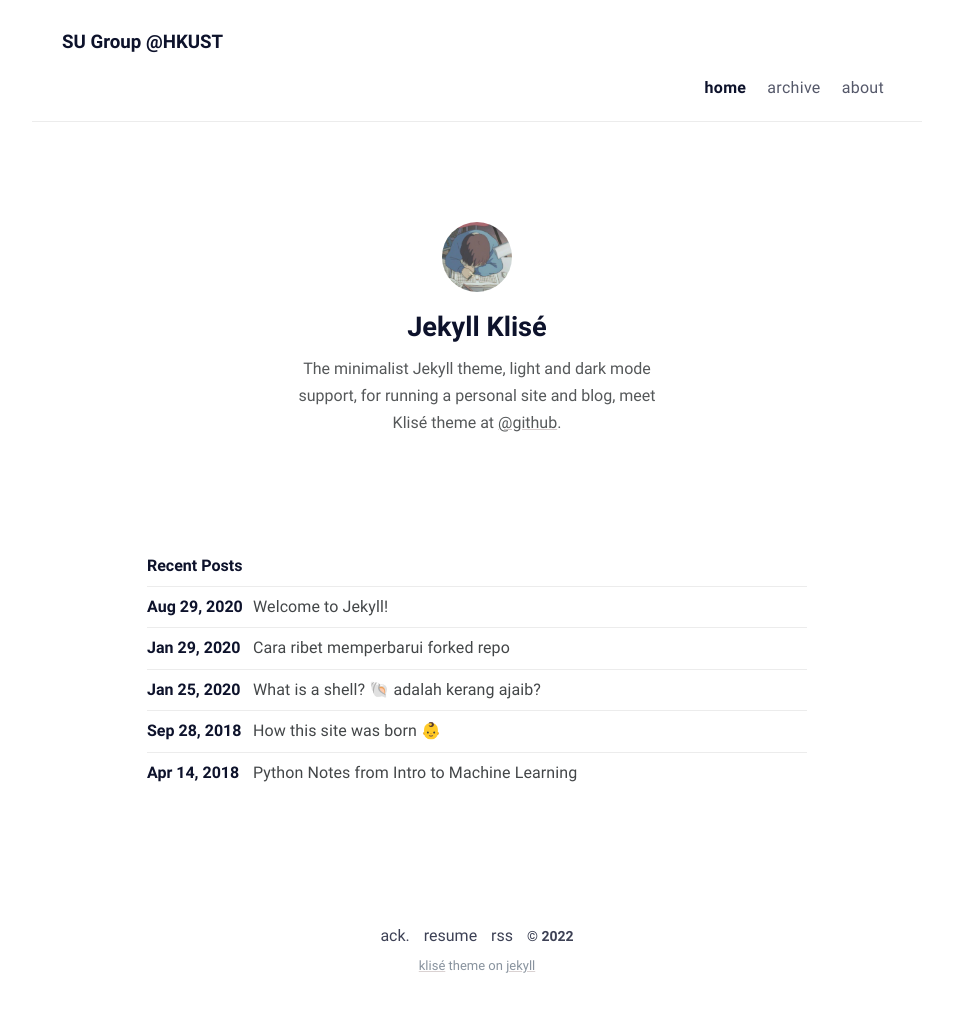
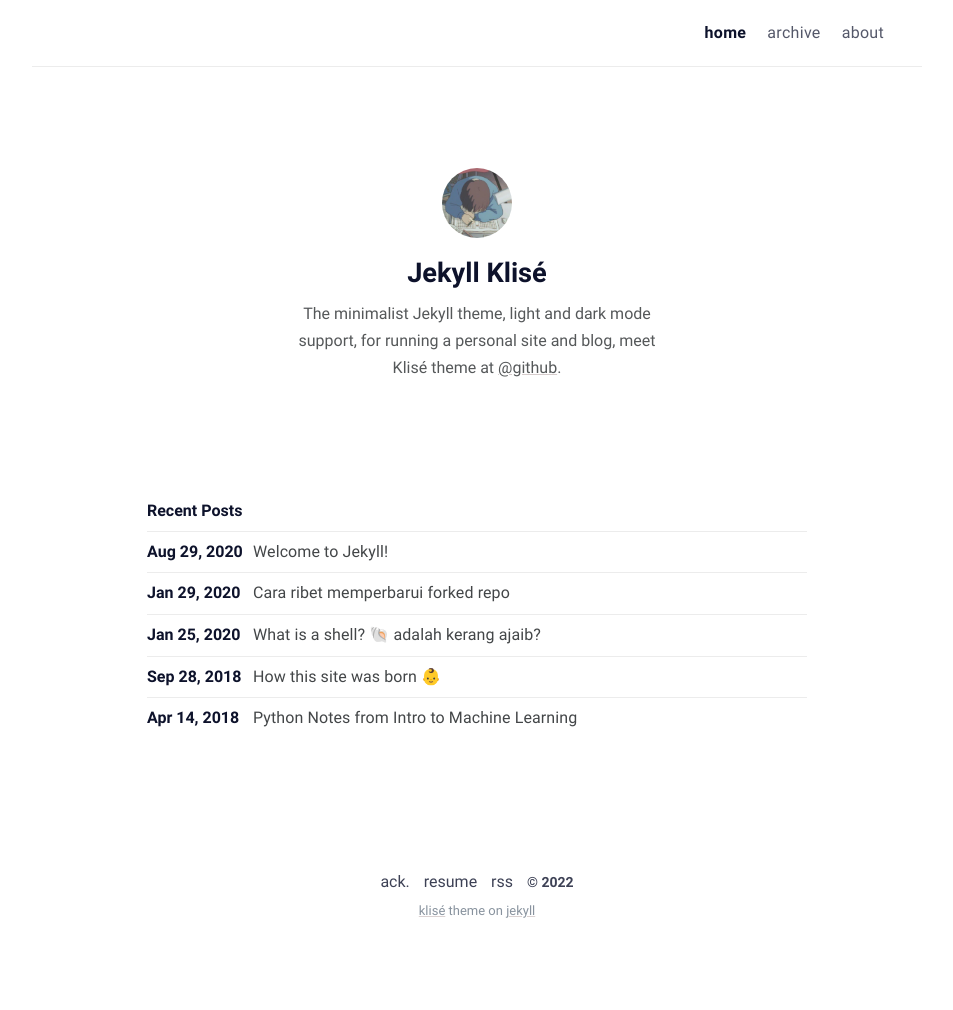
Before and after one commit to WeiSu-MAE/weisu-mae.github.io, a Jekyll site: the page built from index.md, in a window 1280 px wide. Shown: the whole page, without its empty margins (163-1116 px from the left). Built offline with Jekyll 4.4.1, drawn with Linux system fonts in a browser that asks for light colours; after the commit the page ends 956 px from its top, so only the background shows below that.

Commit message:
Update navbar.html

```diff
--- a/_includes/navbar.html
+++ b/_includes/navbar.html
@@ -15,7 +15,6 @@
         </svg>
       </span>
     </label>
-    <div><div><h3>SU Group @HKUST</h3></div></div>
     <!--<a id="mode">
       <svg
         class="mode-sunny"
```
